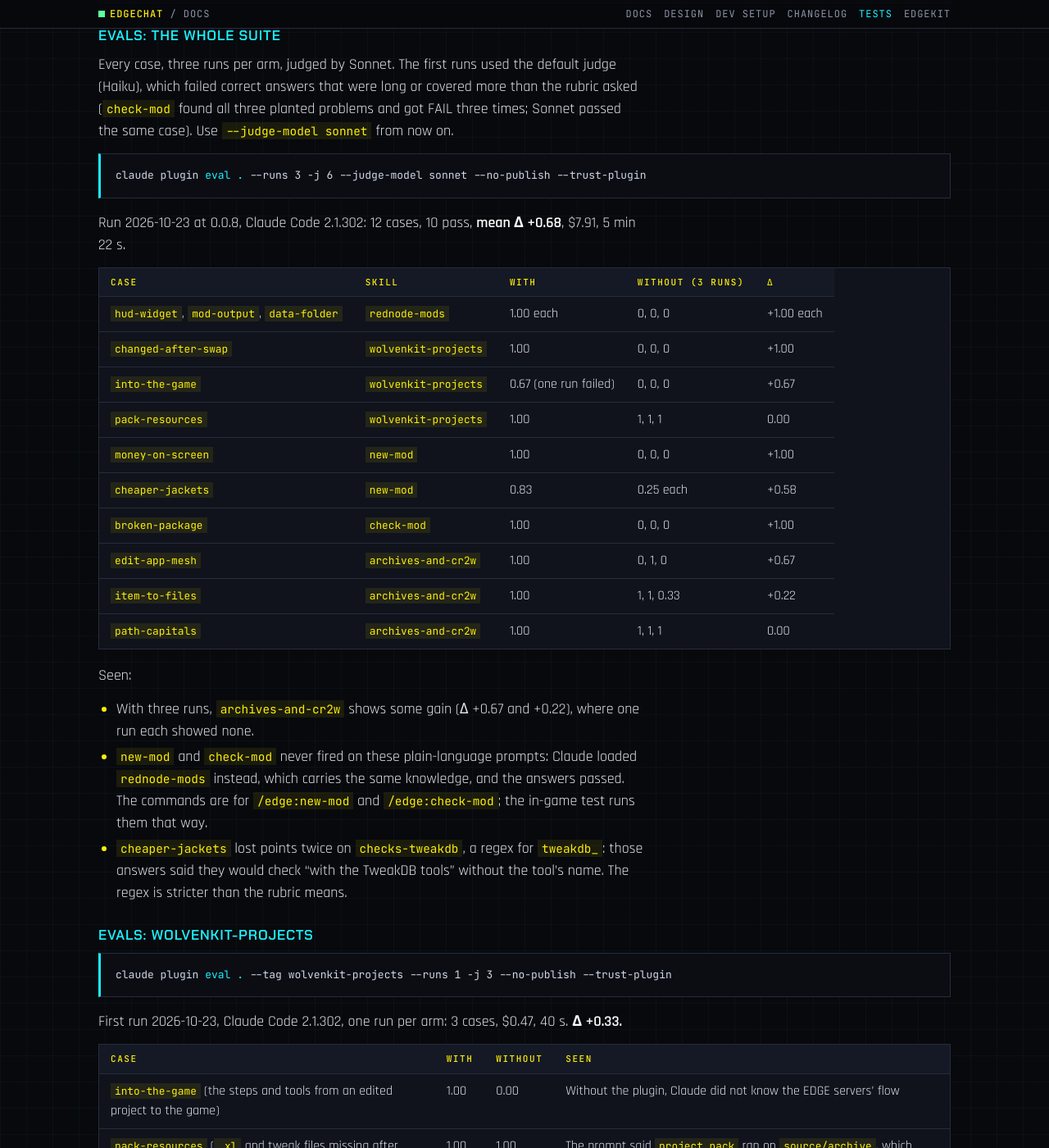
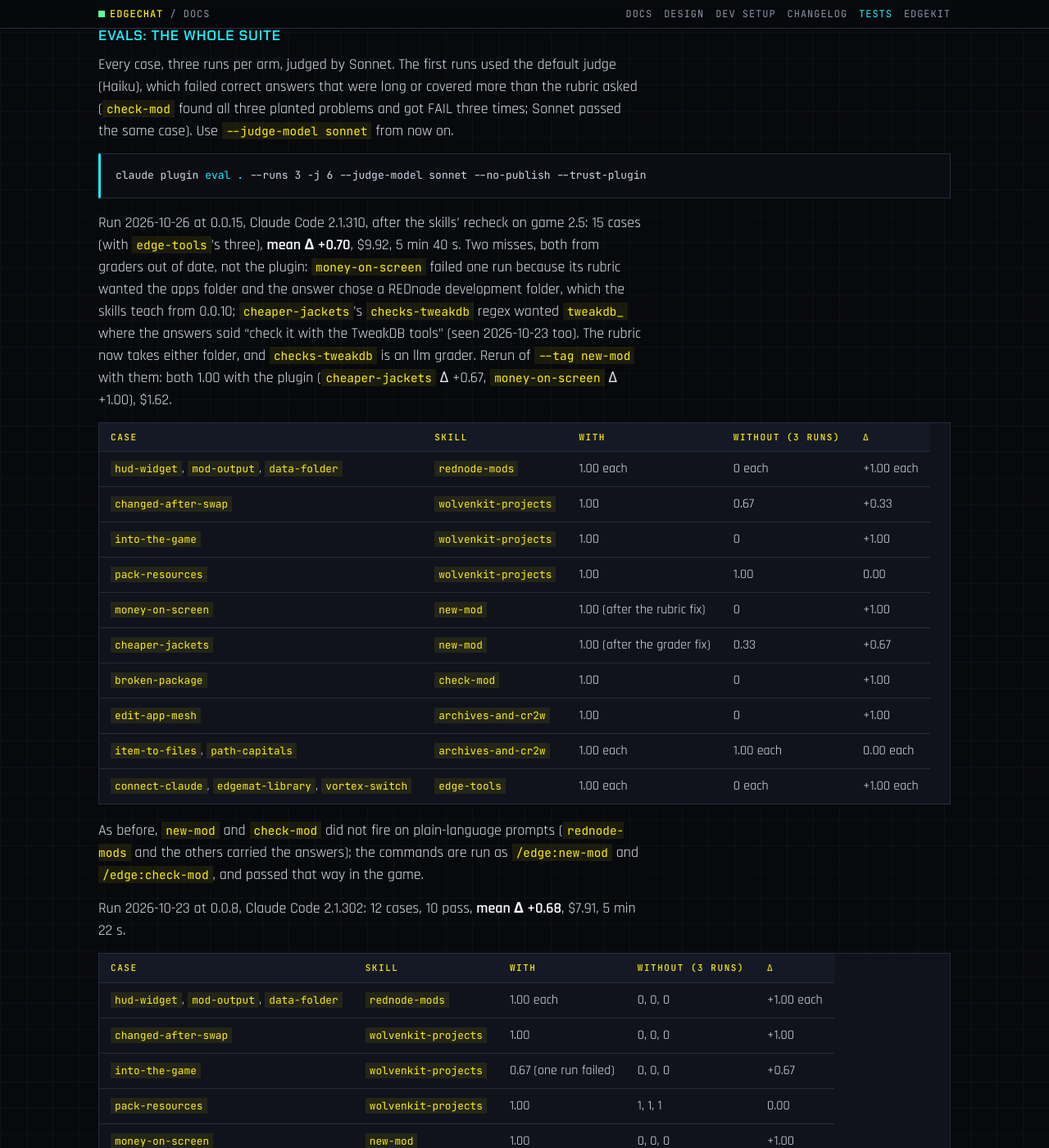
Before and after one commit to Edgemodders/EDGEchat, a Jekyll site: the page built from docs/testing.md, in a window 1280 px wide and 1400 px high, scrolled down 14585 px. Shown: the whole window at 82% size. Built offline with Jekyll 4.4.1, drawn with Linux system fonts in a browser that asks for light colours; our own code applies the rules of GitHub Pages for plain Markdown files; some of the changed text lies outside the part shown.

Commit message:
Evals: the whole suite at 0.0.15 passes; two graders brought up to date
Co-Authored-By: Claude Opus 5.5 <noreply@anthropic.com>

````diff
--- a/docs/testing.md
+++ b/docs/testing.md
@@ -32,7 +32,7 @@ Last updated 2026-10-23.
 | [rednode-mods in the game](#rednode-mods-in-the-game) | By hand, in a session | P2 | 2026-10-23 | Pass |
 | [Evals: wolvenkit-projects](#evals-wolvenkit-projects) | `claude plugin eval` | P2 | 2026-10-23 | Δ +0.33 |
 | [Evals: edge-tools](#evals-edge-tools) | `claude plugin eval` | P3 | 2026-10-26 | Skill fires 9 of 9; Δ +1.00 |
-| [Evals: the whole suite](#evals-the-whole-suite) | `claude plugin eval` | P2, P3 | 2026-10-23 | 12 cases, mean Δ +0.68 |
+| [Evals: the whole suite](#evals-the-whole-suite) | `claude plugin eval` | P2, P3 | 2026-10-26 | 15 cases, all pass with the plugin; mean Δ +0.70 |
 
 A scratch config has no Claude login, so the CLI tests check how the plugin installs and starts its servers, not what Claude does with it. The P1 test on 2026-10-21 was the first run of a skill in a session.
 
@@ -382,6 +382,23 @@ Every case, three runs per arm, judged by Sonnet. The first runs used the defaul
 claude plugin eval . --runs 3 -j 6 --judge-model sonnet --no-publish --trust-plugin
 ```
 
+Run 2026-10-26 at 0.0.15, Claude Code 2.1.310, after the skills' recheck on game 2.5: 15 cases (with `edge-tools`'s three), **mean Δ +0.70**, $9.92, 5 min 40 s. Two misses, both from graders out of date, not the plugin: `money-on-screen` failed one run because its rubric wanted the apps folder and the answer chose a REDnode development folder, which the skills teach from 0.0.10; `cheaper-jackets`'s `checks-tweakdb` regex wanted `tweakdb_` where the answers said "check it with the TweakDB tools" (seen 2026-10-23 too). The rubric now takes either folder, and `checks-tweakdb` is an llm grader. Rerun of `--tag new-mod` with them: both 1.00 with the plugin (`cheaper-jackets` Δ +0.67, `money-on-screen` Δ +1.00), $1.62.
+
+| Case | Skill | With | Without (3 runs) | Δ |
+|---|---|---|---|---|
+| `hud-widget`, `mod-output`, `data-folder` | `rednode-mods` | 1.00 each | 0 each | +1.00 each |
+| `changed-after-swap` | `wolvenkit-projects` | 1.00 | 0.67 | +0.33 |
+| `into-the-game` | `wolvenkit-projects` | 1.00 | 0 | +1.00 |
+| `pack-resources` | `wolvenkit-projects` | 1.00 | 1.00 | 0.00 |
+| `money-on-screen` | `new-mod` | 1.00 (after the rubric fix) | 0 | +1.00 |
+| `cheaper-jackets` | `new-mod` | 1.00 (after the grader fix) | 0.33 | +0.67 |
+| `broken-package` | `check-mod` | 1.00 | 0 | +1.00 |
+| `edit-app-mesh` | `archives-and-cr2w` | 1.00 | 0 | +1.00 |
+| `item-to-files`, `path-capitals` | `archives-and-cr2w` | 1.00 each | 1.00 each | 0.00 each |
+| `connect-claude`, `edgemat-library`, `vortex-switch` | `edge-tools` | 1.00 each | 0 each | +1.00 each |
+
+As before, `new-mod` and `check-mod` did not fire on plain-language prompts (`rednode-mods` and the others carried the answers); the commands are run as `/edge:new-mod` and `/edge:check-mod`, and passed that way in the game.
+
 Run 2026-10-23 at 0.0.8, Claude Code 2.1.302: 12 cases, 10 pass, **mean Δ +0.68**, $7.91, 5 min 22 s.
 
 | Case | Skill | With | Without (3 runs) | Δ |
````
Also changed, not shown: evals/new-mod/cheaper-jackets/graders/checks-tweakdb.md (+5 -3 lines), evals/new-mod/money-on-screen/graders/kind.md (+1 -1 lines).
